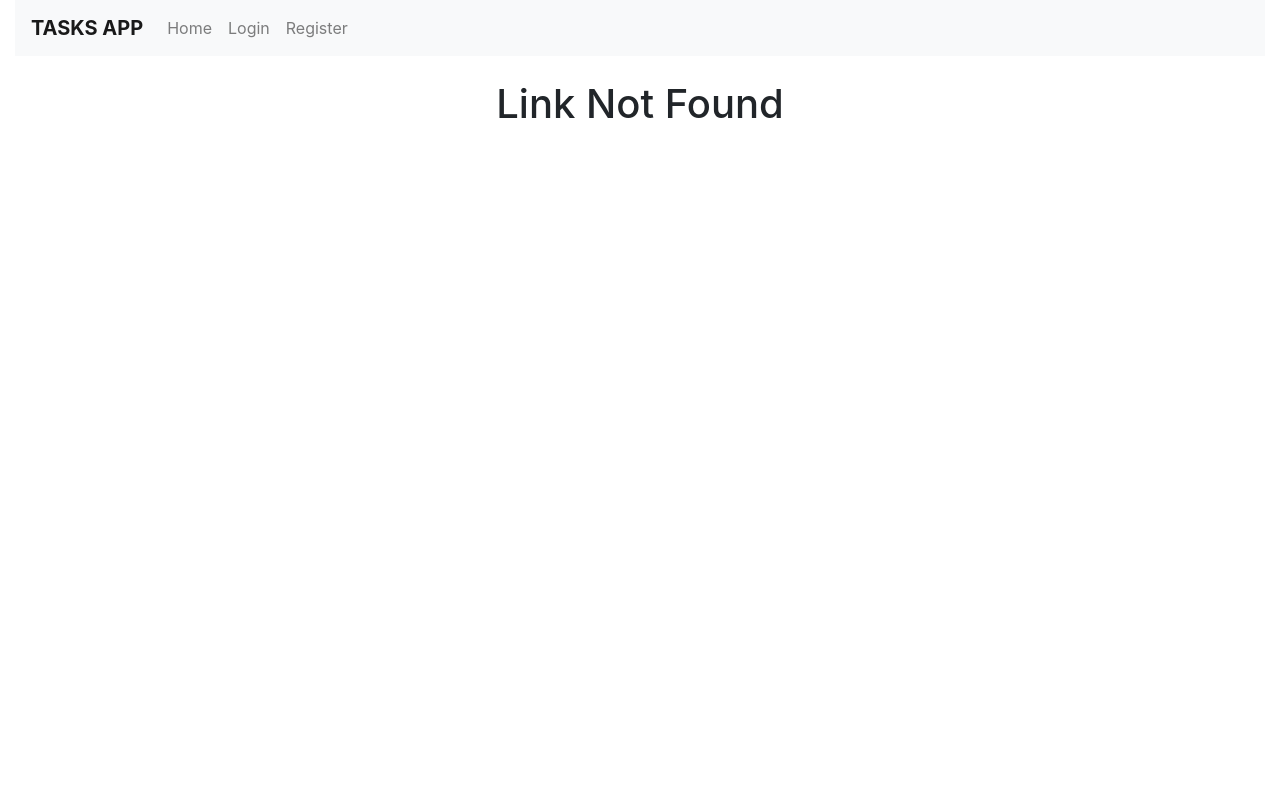
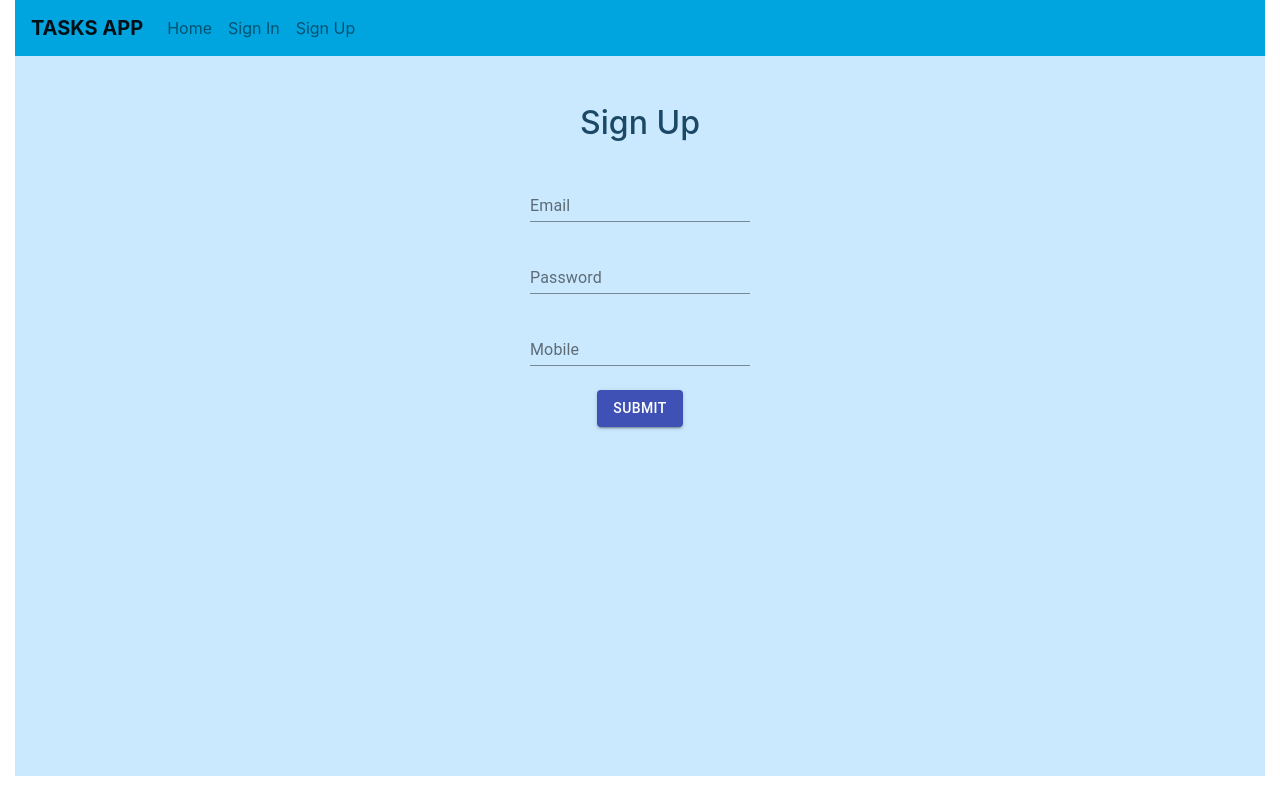
Before and after one commit to yashjais/to-do-list-hackathon, a React (Create React App) app in the folder client/: page /sign_up in a window 1280 px wide. Before the commit this address had no page. Built offline with nearby package versions, Linux system fonts and the light colour scheme.

Commit message:
added Register-frontend

```diff
--- a/client/package.json
+++ b/client/package.json
@@ -13,7 +13,8 @@
     "react-dom": "^16.13.1",
     "react-router-dom": "^5.2.0",
     "react-scripts": "3.4.1",
-    "reactstrap": "^8.4.1"
+    "reactstrap": "^8.4.1",
+    "sweetalert2": "^9.14.2"
   },
   "scripts": {
     "start": "react-scripts start",
--- a/client/src/App.js
+++ b/client/src/App.js
@@ -27,9 +27,9 @@ function App(props) {
   const toggle = () => setIsOpen(!isOpen);
 
   const handleLogout = () => {
-    const token = localStorage.getItem('authToken')
+    const token = localStorage.getItem('authToDoToken')
     if (token) {
-      localStorage.removeItem('authToken')
+      localStorage.removeItem('authToDoToken')
       window.location.href = '/'
     }
   }
@@ -37,13 +37,13 @@ function App(props) {
     <div className="container-fluid">
       <BrowserRouter>
 
-        <Navbar color="light" light expand="md">
+        <Navbar style={{ background: "rgba(0, 165, 224)" }} light expand="md">
           <NavbarBrand style={{ fontWeight: "bold", textTransform: "uppercase" }}>Tasks App</NavbarBrand>
           <NavbarToggler onClick={toggle} />
           <Collapse isOpen={isOpen} navbar>
             <Nav className="mr-auto" navbar>
               {
-                localStorage.getItem('authtoken') ? (
+                localStorage.getItem('authToDoToken') ? (
                   <React.Fragment>
                     <NavItem>
                       <NavLink tag={Link} to="/">Home</NavLink>
@@ -64,10 +64,10 @@ function App(props) {
                         <NavLink tag={Link} to="/">Home</NavLink>
                       </NavItem>
                       <NavItem>
-                        <NavLink tag={Link} to="/login">Login</NavLink>
+                        <NavLink tag={Link} to="/sign_in">Sign In</NavLink>
                       </NavItem>
                       <NavItem>
-                        <NavLink tag={Link} to="/register">Register</NavLink>
+                        <NavLink tag={Link} to="/sign_up">Sign Up</NavLink>
                       </NavItem>
                     </React.Fragment>
                   )
@@ -78,8 +78,8 @@ function App(props) {
 
         <Switch>
           <PublicRoute restricted={false} component={Home} path="/" exact />
-          <PublicRoute restricted={true} component={Register} path="/register" exact />
-          <PublicRoute restricted={true} component={Login} path="/login" exact />
+          <PublicRoute restricted={true} component={Register} path="/sign_up" exact />
+          <PublicRoute restricted={true} component={Login} path="/sign_in" exact />
           <PrivateRoute component={Account} path="/account" exact />
 
           {/* <PrivateRoute component={Task} path="/task" exact /> */}
--- a/client/src/components/user/Register.js
+++ b/client/src/components/user/Register.js
@@ -1,11 +1,79 @@
 import React from 'react'
+import { TextField, Button } from '@material-ui/core';
+import axios from '../../config/axios'
+import Swal from 'sweetalert2'
 
-function Register() {
-    return (
-        <div>
-            <h1>Register Page</h1>
-        </div>
-    )
+class Register extends React.Component {
+    constructor() {
+        super()
+        this.state = {
+            email: '',
+            password: '',
+            mobile: ''
+        }
+    }
+    handleInputChange = (e) => {
+        // console.log(e.target.name, e.target.value)
+        this.setState({ [e.target.name]: e.target.value })
+    }
+    handleSubmit = (e) => {
+        // console.log('clicked')
+        const body = {}
+        body.email = this.state.email
+        body.password = this.state.password
+        body.mobile = this.state.mobile
+        axios.post('/user/register', body)
+            .then(response => {
+                if (response.data.hasOwnProperty('errors')) {
+                    // console.log(response.data.errors)
+                    Swal.fire({
+                        icon: 'error',
+                        title: 'Please enter valid values',
+                        text: 'Validation failed',
+                    })
+                } else if (response.data.hasOwnProperty('errmsg')) {
+                    // console.log(response.data.errmsg)
+                    Swal.fire({
+                        icon: 'error',
+                        title: 'Please enter valid values',
+                        text: 'Enter another credentials',
+                    })
+                } else {
+                    // console.log(response.data, 'in else')
+                    Swal.fire(
+                        'Good job!',
+                        'Successfully created account',
+                        'success'
+                    )
+                    this.props.history.push('/sign_in')
+                }
+            })
+            .catch(err => {
+                // console.log(err)
+                Swal.fire({
+                    icon: 'error',
+                    title: 'Error',
+                    text: 'Some error occured'
+                })
+            })
+    }
+    render() {
+        return (
+            <div style={{ textAlign: "center", background: 'rgba(202, 233, 255)', color: 'rgba(27, 73, 101)', height: '90vh' }}>
+                <br />
+                <br />
+                <h2>Sign Up</h2>
+                <br />
+
+                <TextField id="standard-basic" label="Email" name="email" value={this.state.email} onChange={this.handleInputChange} /> <br /> <br />
+                <TextField id="standard-basic" label="Password" type="password" name="password" value={this.state.password} onChange={this.handleInputChange} /> <br /> <br />
+                <TextField id="standard-basic" label="Mobile" name="mobile" value={this.state.mobile} onChange={this.handleInputChange} /> <br /> <br />
+                <Button variant="contained" onClick={this.handleSubmit} color="primary">
+                    Submit
+            </Button>
+            </div>
+        )
+    }
 }
 
 export default Register
--- a/client/src/config/axios.js
+++ b/client/src/config/axios.js
@@ -1,7 +1,7 @@
 import Axios from 'axios'
 
 const axios = Axios.create({
-    baseURL: 'https://localhost:3010/'
+    baseURL: 'http://localhost:3010'
 })
 
 export default axios
--- a/client/src/utils/log.js
+++ b/client/src/utils/log.js
@@ -1,5 +1,5 @@
 export const isLogin = () => {
-    if (localStorage.getItem('authToken')) {
+    if (localStorage.getItem('authToDoToken')) {
         return true;
     }
     return false;
```
Also changed, not shown: 1 other file (tests, documents, lock files or other folders).
